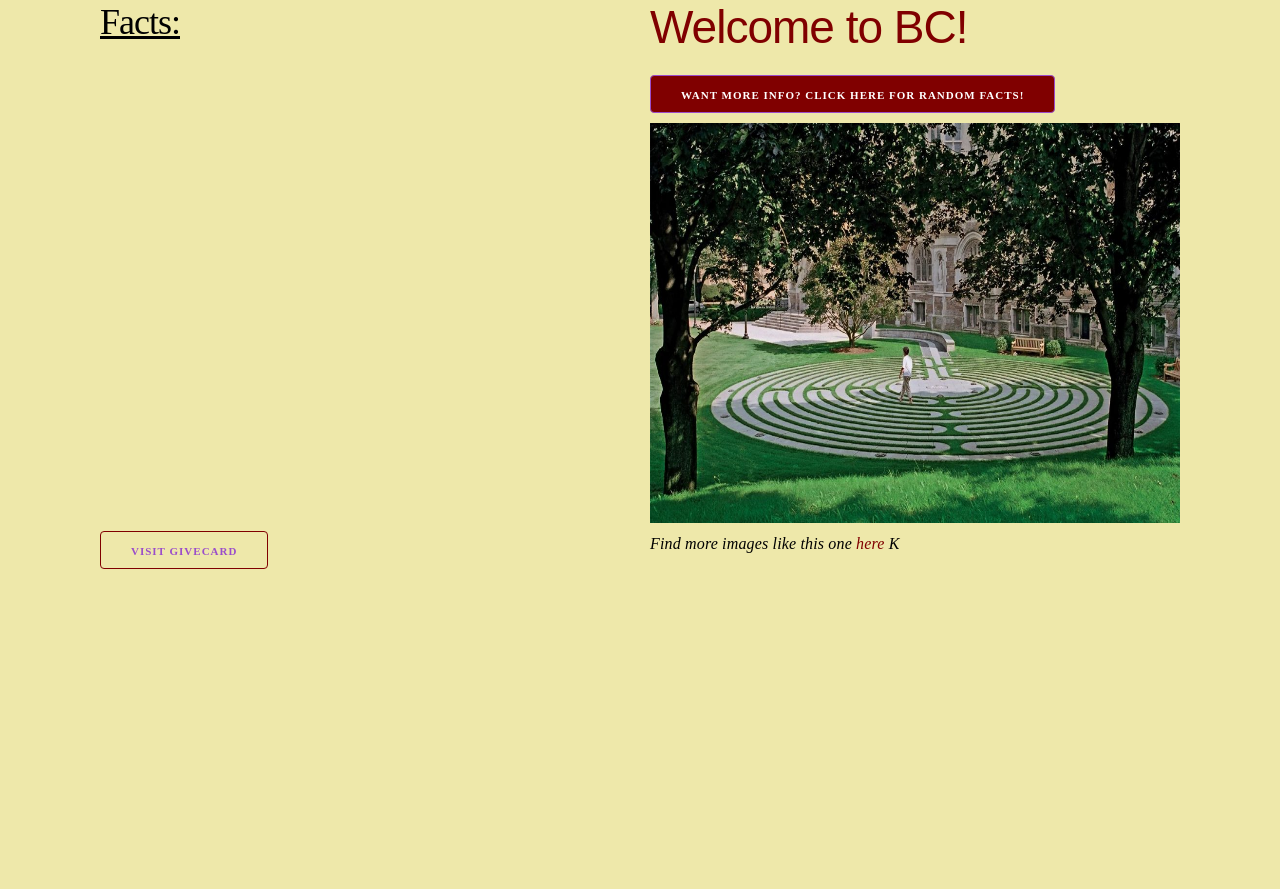
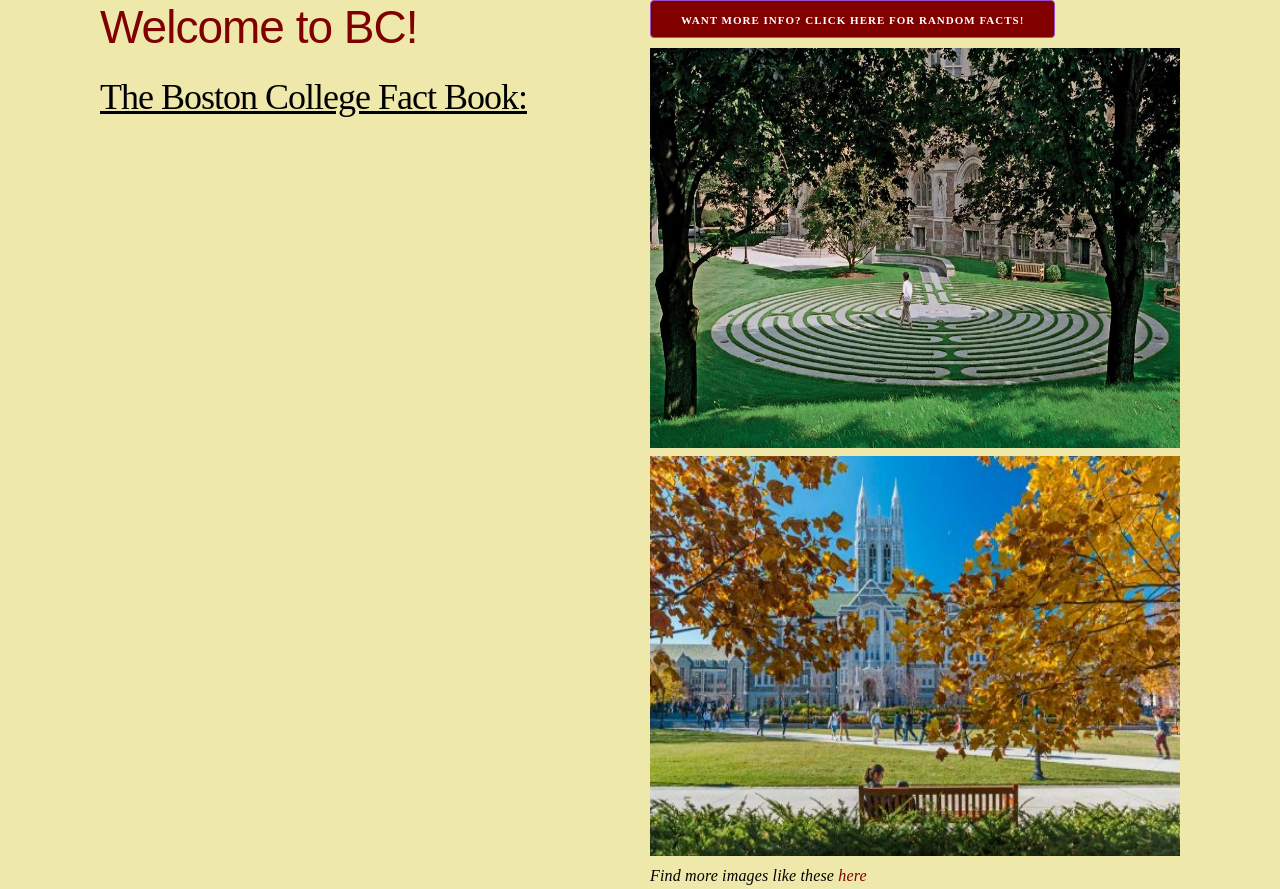
Before and after one commit to peterswi/viz-lab1, a plain HTML site: page index.html in a window 1280 px wide. Before the commit the page ends 800 px from the top, so only its background shows below. Drawn offline with nearby package versions, Linux system fonts and the light colour scheme.

Commit message:
restructured and added a pic

```diff
--- a/index.html
+++ b/index.html
@@ -24,49 +24,41 @@
     <div class="container">
         <div class="row">
             <div class="column">
-
+                <div>
+                    <h1>Welcome to BC!</h1>
                     <h2>
-                <u>Facts:</u>
+                        <u>The Boston College Fact Book:</u>
                     </h2>
+                </div>
+                <div  id="content">
 
                 </div>
+
+
+            </div>
+
             <div class="column">
-            <h1>Welcome to BC!</h1>
+                <div>
                     <button id="generate" class="button">
                         <b>Want more info? Click here for random facts!</b>
                     </button>
                 </div>
-
-    </div>
-    <div class="row">
-        <div class="column" id="content">
-
-        </div>
-        <div class="column">
+                <div>
                     <img src="labryinth.jpg" alt="the bc reflection labryinth" width="600" height="400">
                 </div>
-    </div>
-
-
-    <div class="row">
-        <div class="column">
-
-                <a class='button button-outline' href="https://www.givecard.io/">
-                Visit GiveCard
-                </a>
-
-        </div>
-        <div class="column">
-            <i>Find more images like this one
+                <div>
+                    <img src="gasson.jpg" alt="gasson in the fall" width="600" height="400">
+                    <i>Find more images like these
                         <a href="https://www.bc.edu/content/bc-web/offices/office-of-university-communications/our-work/photography.html">
                             here
                         </a>
-                K
                     </i>
+                </div>
             </div>
         </div>
     </div>
 
 
+
 </body>
 </html>
```
Also changed, not shown: gasson.jpg (added). Lines whose indentation alone changed are shown as unchanged.
